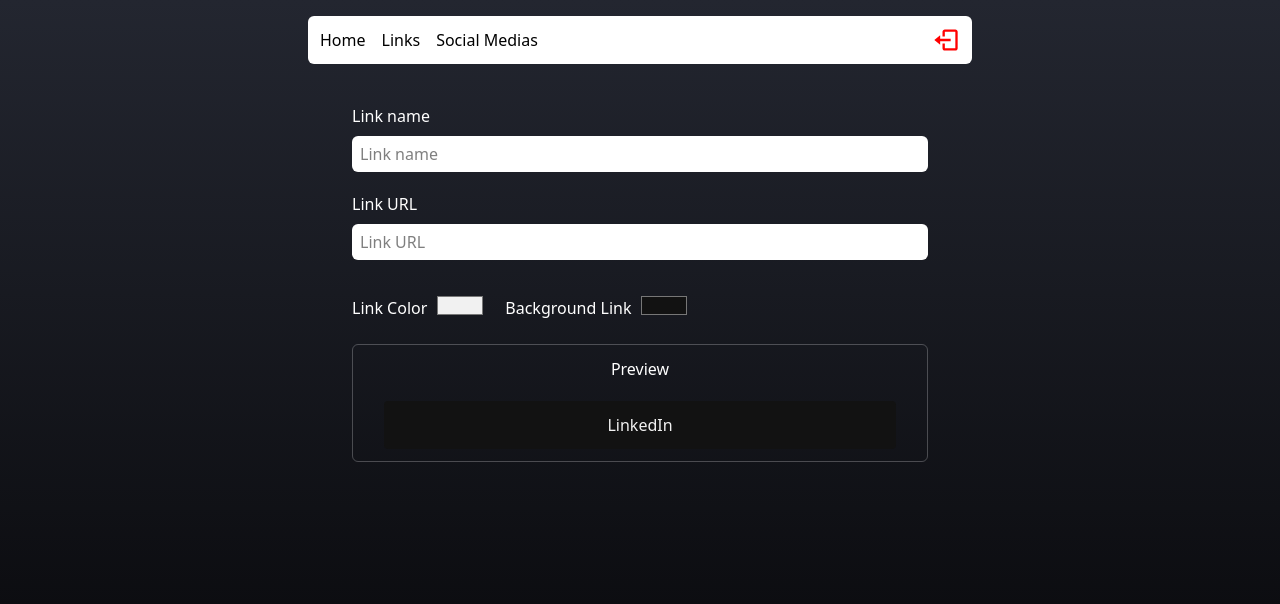
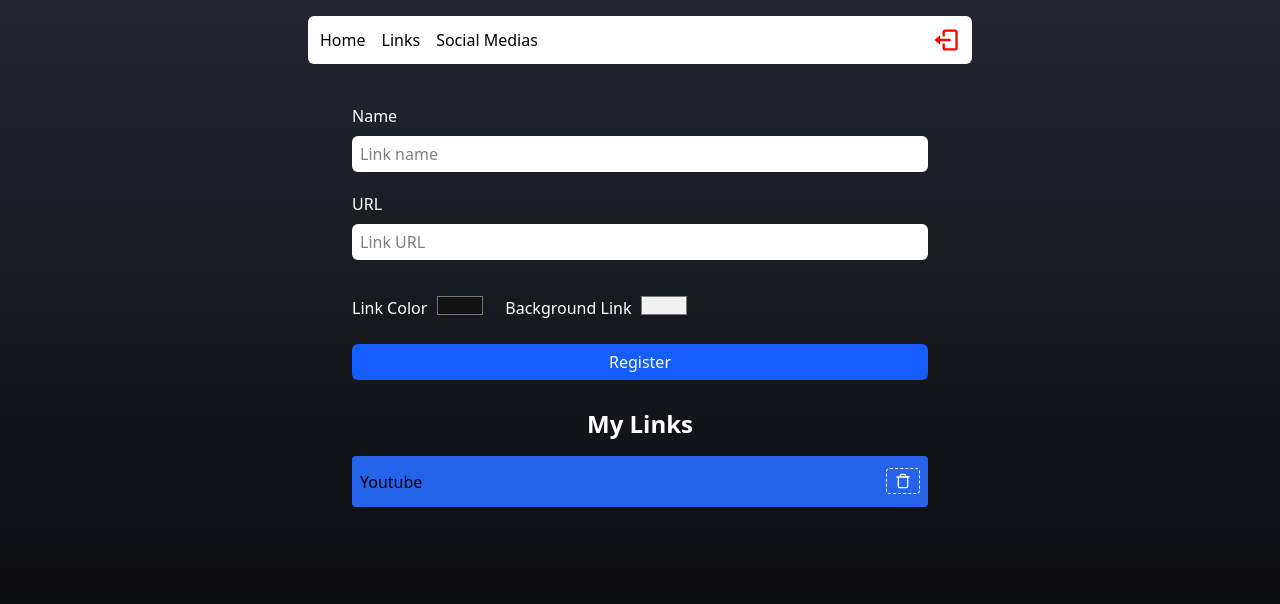
Before and after one commit to EwerssonSllv/Linktree-Personal, a React (Vite) app: page /admin in a window 1280 px wide. Shown: the top 604 px of the page. Built offline with nearby package versions, Linux system fonts and the light colour scheme; no server answers; sample sign-in values are in the browser's storage.

Commit message:
Completed form

```diff
--- a/src/pages/admin/index.tsx
+++ b/src/pages/admin/index.tsx
@@ -1,23 +1,24 @@
 import { useState } from "react";
 import { Header } from "../../components/header";
 import { Input } from "../../components/input";
+import { FiTrash } from "react-icons/fi";
 
 
 export function Admin() {
     const [nameInput, setNameInput] = useState("")
     const [urlInput, setUrlInput] = useState("")
-    const [textColorInput, setTextColorInput] = useState("#f1f1f1")
-    const [backgroundColorInput, setBackgroundColorInput] = useState("#121212")
+    const [textColorInput, setTextColorInput] = useState("#121212")
+    const [backgroundColorInput, setBackgroundColorInput] = useState("#f1f1f1")
 
     return (
         <div className="flex items-center flex-col min-h-screen pb-7 px-2">
             <Header />
             <form className="flex flex-col mt-8 w-full max-w-xl">
-                <label className="text-white font-medium mt-2 mb-2 ">Link name</label>
+                <label className="text-white font-medium mt-2 mb-2 ">Name</label>
                 <Input placeholder="Link name"
                     value={nameInput}
                     onChange={(e) => setNameInput(e.target.value)} />
-                <label className="text-white font-medium mt-2 mb-2 ">Link URL</label>
+                <label className="text-white font-medium mt-2 mb-2 ">URL</label>
                 <Input placeholder="Link URL"
                     type="url"
                     value={urlInput}
@@ -41,15 +42,43 @@ export function Admin() {
                             onChange={(e) => setBackgroundColorInput(e.target.value)} />
                     </div>
                 </section>
+                {nameInput != "" &&
                     <div className="flex items-center justify-center flex-col mb-7 p-1 border-gray-100/25 border rounded-md">
                         <label className="text-white font-medium mt-2 mb-3">Preview</label>
                         <article
                             className="w-11/12 max-w-lg flex flex-col items-center justify-between bg-zinc-900 rounded px-1 py-3"
                             style={{ marginBottom: 8, marginTop: 8, backgroundColor: backgroundColorInput, }}>
-                        <p className="font-medium" style={{ color: textColorInput }}>LinkedIn</p>
+                            <p className="font-medium" style={{ color: textColorInput }}>{nameInput}</p>
                         </article>
+                    </div>}
+
+                <button type="submit" className="mb-7 bg-blue-600 h-9 rounded-md text-white font-medium gap-4 flex justify-center items-center">
+                    Register
+                </button>
+            </form>
+
+            <h2 className="font-bold text-white mb-4 text-2xl ">
+                My Links
+            </h2>
+
+            <article
+
+             className="flex justify-between items-center w-11/12 max-w-xl rounded py-3 px-2 mb-2"
+
+             style={{backgroundColor: "#2563EB", color: "#000"}}
+
+             >
+                <p>Youtube</p>
+                <div>
+                    <button
+
+                    className="border border-dashed py-1 px-2 rounded border-white"
+
+                    >
+                        <FiTrash size={16} color="white"/>
+                    </button>
                 </div>
-            </form>
+            </article>
         </div>
     )
 }
```
Lines whose indentation alone changed are shown as unchanged.
